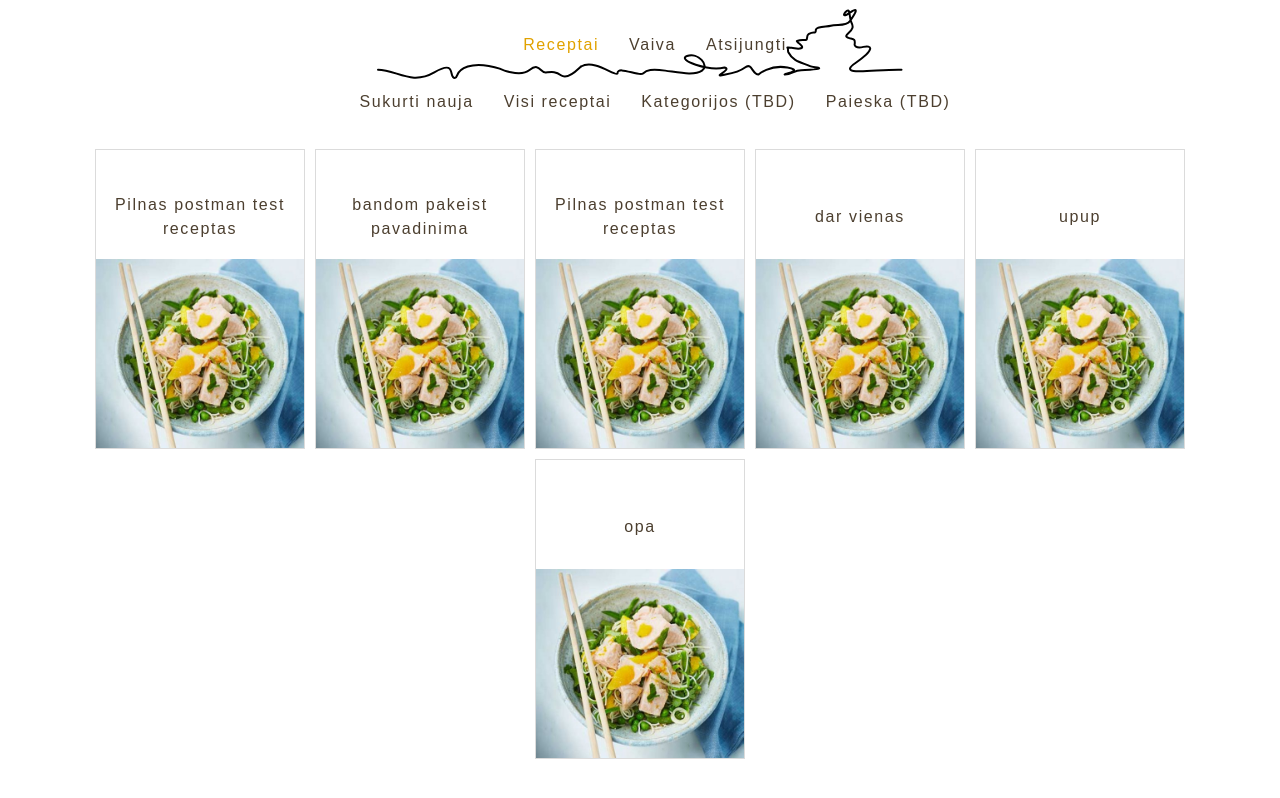
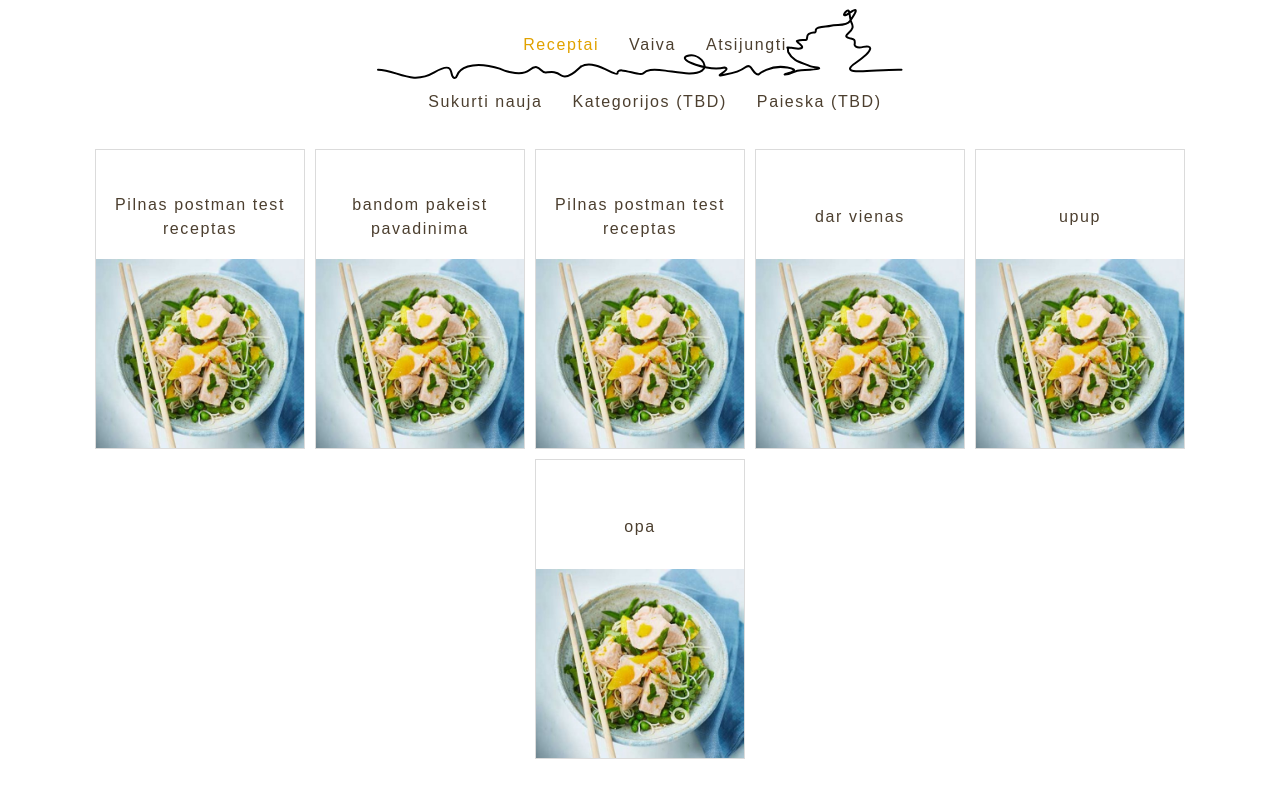
Before and after one commit to vaivabraz/recipes-frontend, a Next.js app: page /recipes in a window 1280 px wide. Built offline with nearby package versions, Linux system fonts and the light colour scheme.

Commit message:
style changes

```diff
--- a/src/components/Layout/Layout.tsx
+++ b/src/components/Layout/Layout.tsx
@@ -16,6 +16,7 @@ const LayoutContainer = styled.div`
 
 const BodyContainer = styled.div`
   padding: 0rem 9rem;
+  padding-bottom: 3rem;
 `;
 
 export default Layout;
--- a/src/components/Layout/SubMenu.tsx
+++ b/src/components/Layout/SubMenu.tsx
@@ -6,9 +6,6 @@ const SubMenu = () => (
     <MenuList>
       <MenuItem>
         <Link href="/createNew" title="Sukurti nauja"></Link>
-      </MenuItem>
-      <MenuItem>
-        <Text>Visi receptai</Text>
       </MenuItem>
       <MenuItem>
         <Text>Kategorijos (TBD)</Text>
--- a/src/components/components/Button.tsx
+++ b/src/components/components/Button.tsx
@@ -19,48 +19,24 @@ const Button: React.FC<Props> = ({ text, action, size }) => {
 export default Button;
 
 const ButtonBox = styled.button`
-  -webkit-transition-duration: 0.3s; /* Safari */
+  -webkit-transition-duration: 0.3s;
   transition-duration: 0.3s;
-  min-width: 12rem;
-  max-width: 24rem;
   display: flex;
   align-items: center;
   justify-content: center;
-  height: 38px;
+  min-width: 12rem;
   border: 1px ${Colors.Border} solid;
-  background-color: white;
-  ${({ size }) =>
-    size === "small" &&
-    `
-    height: 30px;
-`}
+  background-color: ${Colors.Background};
   &:hover {
-    background-color: ${Colors.Background};
-    /* color: ${Colors.DarkGreen}; */
-  }
-
-  &:active {
-    background-color: ${Colors.AccentColor};
-    color: ${Colors.Background};
+    border: 1px ${Colors.BorderDarker} solid;
   }
 `;
 
 const Text = styled.p`
   padding: 1rem;
-  font-size: 1.4vmax;
-
-  ${({ size }) =>
-    size === "small" &&
-    `
-    font-size: 16px;
-`}
-
-  @media screen and (max-width: 940px) {
-    font-size: 20px;
-    ${({ size }) =>
-      size === "small" &&
-      `
-    font-size: 16px;
-`}
+  font-size: 16px;
+  ${ButtonBox}:hover & {
+    color: ${Colors.AccentColor};
+    font-weight: bolder;
   }
 `;
--- a/src/components/groups/FullRecipeView/index.tsx
+++ b/src/components/groups/FullRecipeView/index.tsx
@@ -66,7 +66,7 @@ const FullRecipeView = ({ recipe }: FullRecipeViewProps) => {
 export default FullRecipeView;
 
 const Title = styled.div`
-  padding: 1rem 6rem 3rem;
+  padding: 3rem;
 `;
 
 const Body = styled.div`
```
